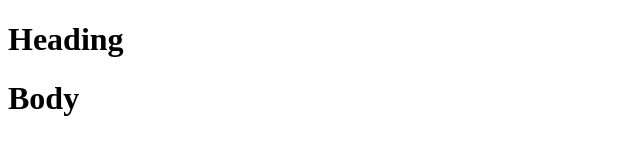
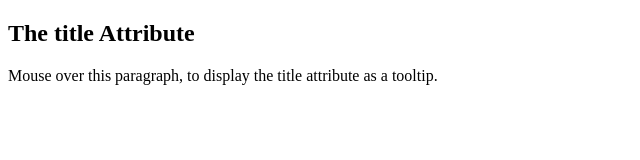
Before and after one commit to Alyasrg/git, a plain HTML site: page index.html in a window 1280 px wide. Shown: the whole page, without its empty margins (0-640 px from the left). Drawn offline with Linux system fonts and the light colour scheme.

Commit message:
added index-html

```diff
--- a/index.html
+++ b/index.html
@@ -1,11 +1,12 @@
 <!DOCTYPE html>
-<html lang="en" dir="ltr">
-  <head>
-    <meta charset="utf-8">
-    <title></title>
-  </head>
-  <body>
-    <h1> Heading </h1>
-    <h1> Body </h1>
-  </body>
+<html>
+<body>
+
+<h2 title="I'm a header">The title Attribute</h2>
+
+<p title="I'm a tooltip">
+Mouse over this paragraph, to display the title attribute as a tooltip.
+</p>
+
+</body>
 </html>
```
